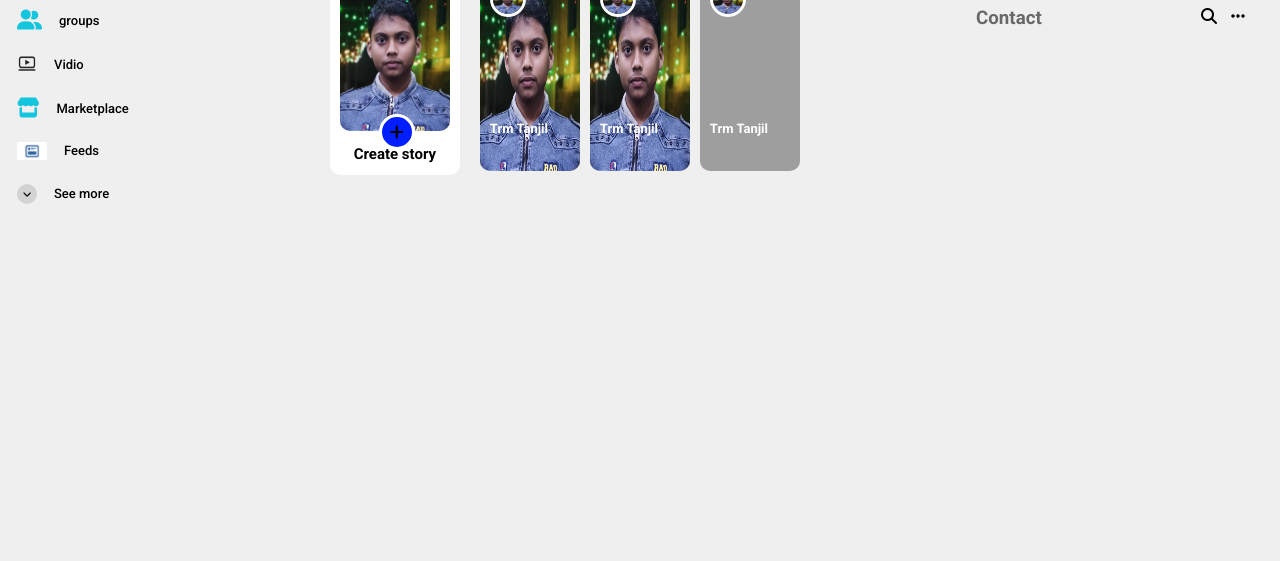
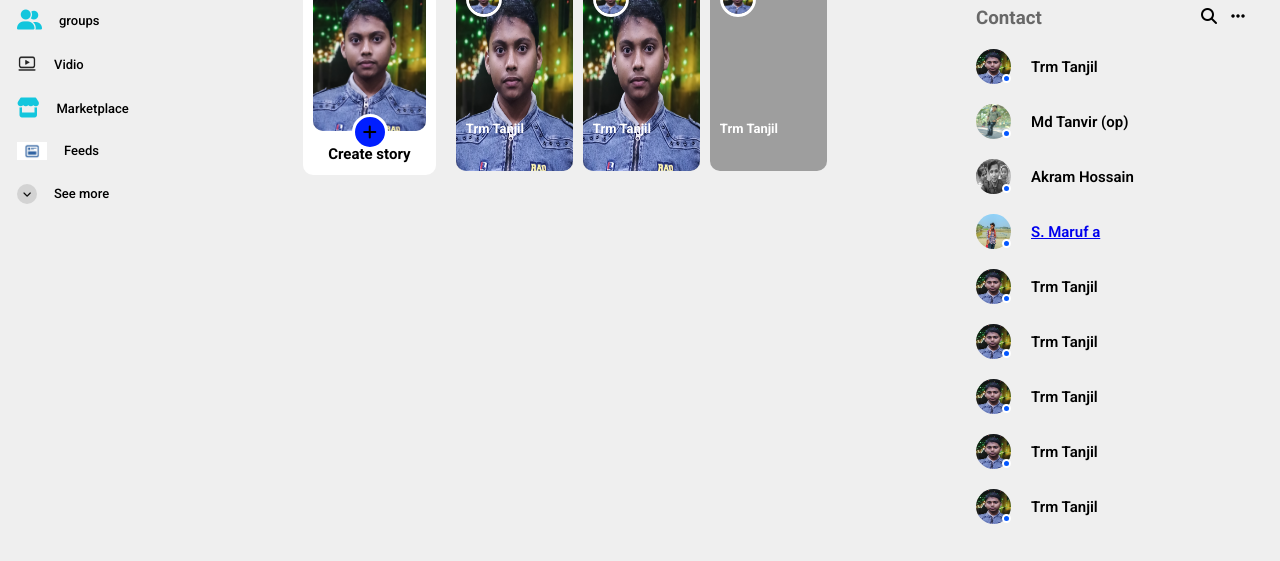
Before and after one commit to trmtanjil/fb-clone-1, a plain HTML site: page index.html in a window 1280 px wide. Shown: the part 239-800 px from the top of the page. Drawn offline with Linux system fonts and the light colour scheme; grey boxes are pictures that could not be loaded.

Commit message:
contact commit

```diff
--- a/index.html
+++ b/index.html
@@ -12,7 +12,7 @@
     <title>Facebook</title>
 </head>
 <body>
-    <nav>
+    <nav id="sticky-nav">
         <section class="main-navigation">
             <div class="main-nav nav-1 ">
                 <img src="./imegess/facebook-logo-png-facebook-icon-transparent-png_18930476.png" alt="fb logo" width="50px">
@@ -200,7 +200,62 @@
                     <i class="fa-solid fa-magnifying-glass"></i>
                     <i class="fa-solid fa-ellipsis"></i>
                 </div>
+            </div>
 
+
+            <div class="main-left-img contact-img">
+                <img src="./imegess/20221217_170423.jpg" alt="">
+                <h3>Trm Tanjil</h3>
+                <div class="contact-inlin"></div>
+            </div>
+            <!-- img2 -->
+            <div class="main-left-img contact-img">
+                <img src="./imegess/Md Tanvir  (op).jpg" alt="">
+                <h3>Md Tanvir  (op)</h3>
+                <div class="contact-inlin"></div>
+            </div>
+            <!-- img3-->
+            <div class="main-left-img contact-img">
+                <img src="./imegess/Akram Hossain.jpg" alt="">
+                <h3>Akram Hossain
+                </h3>
+                <div class="contact-inlin"></div>
+            </div>
+            <!-- img4 -->
+            <div class="main-left-img contact-img">
+                <img src="./imegess/S. Maruf.jpg" alt="">
+                <a href="https://www.facebook.com/sazzadmaruf.913/friends/?__tn__=%3C"><h3>S. Maruf a </h3></a>
+                <div class="contact-inlin"></div>
+            </div>
+            <!-- img5 -->
+            <div class="main-left-img contact-img">
+                <img src="./imegess/20221217_170423.jpg" alt="">
+                <h3>Trm Tanjil</h3>
+                <div class="contact-inlin"></div>
+            </div>
+            <!-- img6 -->
+            <div class="main-left-img contact-img">
+                <img src="./imegess/20221217_170423.jpg" alt="">
+                <h3>Trm Tanjil</h3>
+                <div class="contact-inlin"></div>
+            </div>
+            <!-- img7 -->
+            <div class="main-left-img contact-img">
+                <img src="./imegess/20221217_170423.jpg" alt="">
+                <h3>Trm Tanjil</h3>
+                <div class="contact-inlin"></div>
+            </div>
+            <!-- img8 -->
+            <div class="main-left-img contact-img">
+                <img src="./imegess/20221217_170423.jpg" alt="">
+                <h3>Trm Tanjil</h3>
+                <div class="contact-inlin"></div>
+            </div>
+            <!-- img9 -->
+            <div class="main-left-img contact-img">
+                <img src="./imegess/20221217_170423.jpg" alt="">
+                <h3>Trm Tanjil</h3>
+                <div class="contact-inlin"></div>
             </div>
                         <!-- contact section end -->
 
--- a/style.css
+++ b/style.css
@@ -8,9 +8,15 @@
 body{
     background-color: #efefef;
 }
+#sticky-nav{
+    position: sticky;
+    top: 0;
+    z-index: 10;
+}
 .main-nav{
     display: flex;
     align-items: center;
+
 
 }
 .search{
@@ -220,7 +226,8 @@ body{
     background-color: #ffffff;
     padding: 10px;
     border-radius: 10px;
-  width: 100%;
+  width: 520px;
+
 }
 hr{
    margin: 10px ;
@@ -322,7 +329,7 @@ hr{
 }
 .crat-img img{
     height: 150px;
-    width: 110px;
+    width: 113px;
     border-radius: 10px;
 }
 .story-img-text{
@@ -359,7 +366,7 @@ hr{
 }
 .story-whach-img img{
     height: 200px;
-    width: 100px;
+    width: 117px;
     border-radius: 10px;
 }
 .story-whach-img-logo img{
@@ -441,6 +448,31 @@ hr{
 .contact-icon i{
     padding-left: 10px;
 }
+
+          /* contact-img  */
+
+.contact-img{
+   padding-top: 20px;
+   position: relative;
+}
+.contact-inlin{
+    position: absolute;
+    height: 5px;
+    width: 5px;
+    background-color: rgb(2, 86, 255);
+    border-radius: 900px;
+    border: 2px solid white;
+    left: 26px;
+    bottom: 1px;
+}
+.contact-img img{
+    height: 35px;
+    width: 35px;
+}
+.contact-img h3{
+    font-size: 15px;
+    font-weight: 600;
+}
    /* contact section end */
 
 
```
Also changed, not shown: imegess/Akram Hossain.jpg (added), imegess/Jankar Mahbub.jpeg (added), imegess/Md Tanvir  (op).jpg (added), imegess/S. Maruf.jpg (added), imegess/mr-viras.jpg (added).
